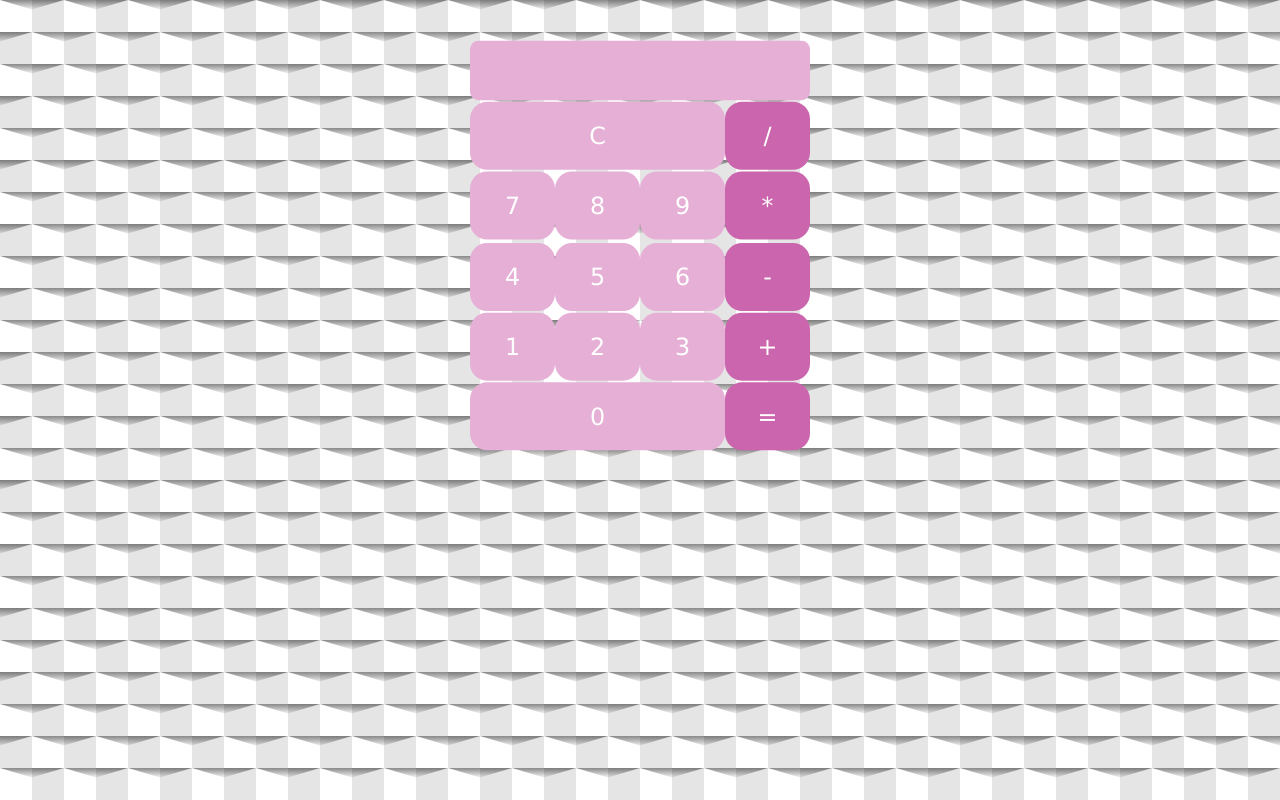
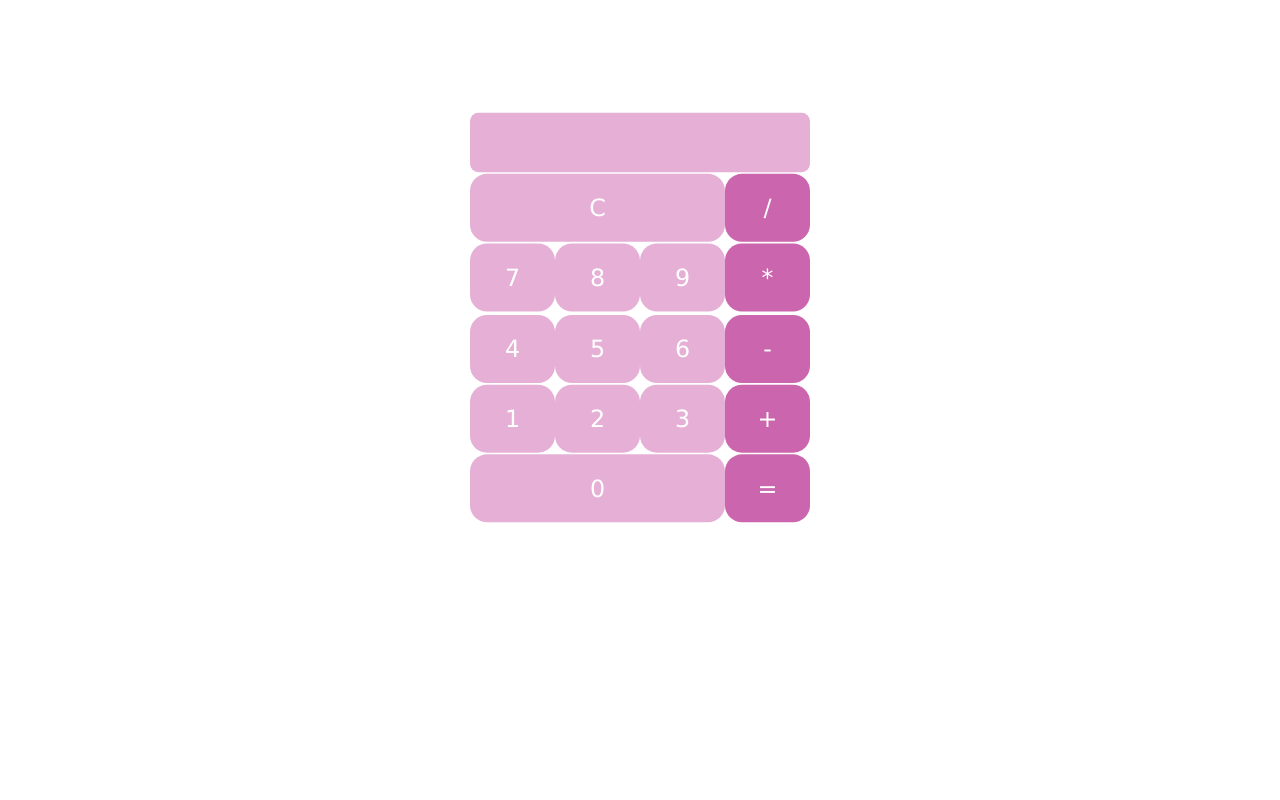
Before and after one commit to axes-musty/calculator, a React (Create React App) app: page / in a window 1280 px wide. Built offline with nearby package versions, Linux system fonts and the light colour scheme.

Commit message:
Top margin hotfix

```diff
--- a/src/App.css
+++ b/src/App.css
@@ -199,7 +199,7 @@
   display: flex; /* or inline-flex */
   justify-content: center;
   flex-direction: column;
-  margin-top: 10%;
+  margin-top: 200px;
   margin-left: 20%;
   margin-right: 20%;
   gap: 0.5%;
@@ -212,7 +212,7 @@
   justify-content: center;
 }
 
-body {
+/* body {
   background-image: url(/public/images/protruding-squares.svg);
   background-size: 5%;
-}
+} */
```
Also changed, not shown: public/images/rainbow-vortex.svg (deleted).
